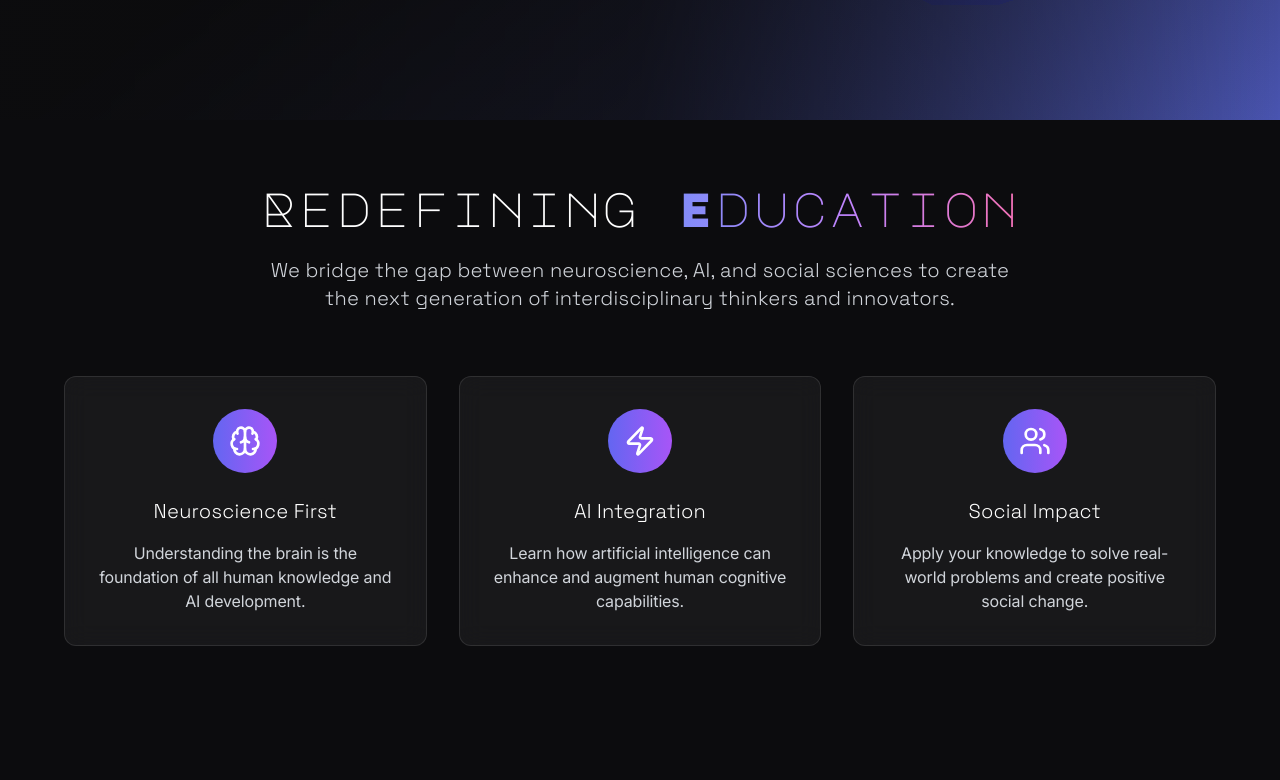
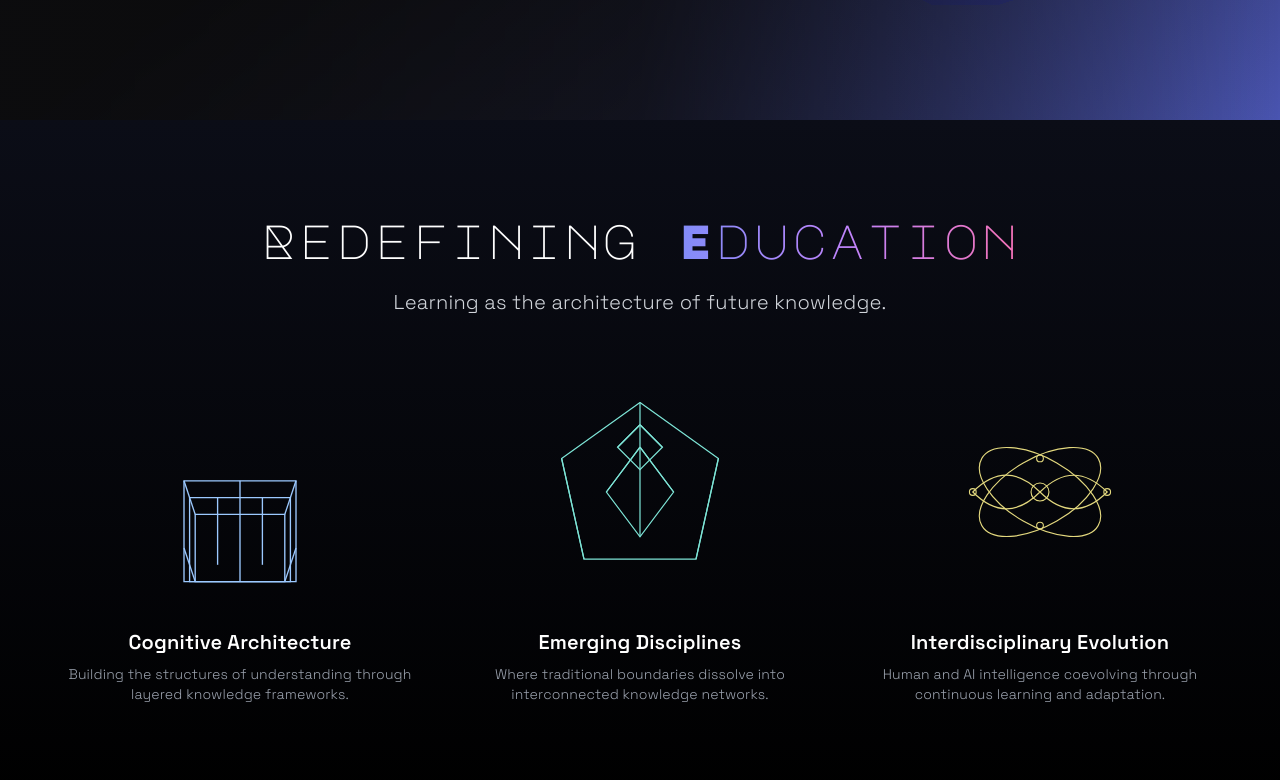
Before and after one commit to 12eonsf/noetex_academy, a Next.js app: page / in a window 1280 px wide. Shown: the part 680-1460 px from the top of the page. Built offline with nearby package versions, Linux system fonts and the light colour scheme.

Commit message:
Add lightweight line-drawing Redefining Education section with animated SVGs

```diff
--- a/app/page.tsx
+++ b/app/page.tsx
@@ -2,6 +2,7 @@ import Hero from '@/components/Hero'
 import Section from '@/components/Section'
 import CourseCard from '@/components/CourseCard'
 import MentorCard from '@/components/MentorCard'
+import RedefiningEducation from '@/components/RedefiningEducation'
 import { Brain, Zap, Users, Award, Quote, Star, ArrowRight, CheckCircle } from 'lucide-react'
 import Link from 'next/link'
 
@@ -187,52 +188,8 @@ export default function Home() {
     <div className="min-h-screen">
       <Hero />
 
-      {/* About Section */}
-      <Section id="about" className="bg-gradient-to-b from-noetex-black to-noetex-black/50">
-        <div className="container-custom">
-          <div className="text-center mb-16 animate-fade-in">
-            <h2 className="text-4xl lg:text-5xl font-mono-display mb-6">
-              Redefining <span className="gradient-text">Education</span>
-            </h2>
-            <p className="text-lg md:text-xl text-gray-300 max-w-3xl mx-auto leading-relaxed font-futura-1">
-              We bridge the gap between neuroscience, AI, and social sciences to create
-              the next generation of interdisciplinary thinkers and innovators.
-            </p>
-          </div>
-
-          <div className="grid grid-cols-1 md:grid-cols-3 gap-8">
-            {[
-              {
-                icon: Brain,
-                title: "Neuroscience First",
-                description: "Understanding the brain is the foundation of all human knowledge and AI development."
-              },
-              {
-                icon: Zap,
-                title: "AI Integration",
-                description: "Learn how artificial intelligence can enhance and augment human cognitive capabilities."
-              },
-              {
-                icon: Users,
-                title: "Social Impact",
-                description: "Apply your knowledge to solve real-world problems and create positive social change."
-              }
-            ].map((item, index) => (
-              <div
-                key={item.title}
-                className="text-center glass-card p-8 animate-fade-in-delay"
-                style={{ animationDelay: `${index * 0.2}s` }}
-              >
-                <div className="w-16 h-16 mx-auto mb-6 bg-gradient-to-r from-indigo-500 to-purple-500 rounded-full flex items-center justify-center">
-                  <item.icon className="h-8 w-8 text-white" />
-                </div>
-                <h3 className="text-xl font-futura-1 mb-4">{item.title}</h3>
-                <p className="text-gray-300">{item.description}</p>
-              </div>
-            ))}
-          </div>
-        </div>
-      </Section>
+      {/* Redefining Education Section */}
+      <RedefiningEducation />
 
       {/* Programs Section */}
       <Section id="programs" className="bg-gradient-to-b from-noetex-black/50 to-noetex-black">
--- /dev/null
+++ b/components/RedefiningEducation.tsx
@@ -0,0 +1,102 @@
+'use client'
+import { useEffect } from 'react'
+import './redefining.css'
+
+export default function RedefiningEducation() {
+  useEffect(() => {
+    const targets = document.querySelectorAll('.draw-on-scroll')
+    const observer = new IntersectionObserver(entries => {
+      entries.forEach(entry => {
+        if (entry.isIntersecting) entry.target.classList.add('is-visible')
+      })
+    }, { threshold: 0.3 })
+    targets.forEach(t => observer.observe(t))
+    return () => observer.disconnect()
+  }, [])
+
+  return (
+    <section className="bg-gradient-to-b from-[#0b0d17] to-black text-white py-24 text-center">
+      <div className="container-custom">
+        <h2 className="text-4xl lg:text-5xl font-mono-display mb-6">
+          Redefining <span className="gradient-text">Education</span>
+        </h2>
+        <p className="text-lg md:text-xl text-gray-300 max-w-3xl mx-auto leading-relaxed font-futura-1 mb-16">
+          Learning as the architecture of future knowledge.
+        </p>
+
+        <div className="grid grid-cols-1 md:grid-cols-3 gap-12 max-w-6xl mx-auto">
+          {/* 1. Cognitive Architecture */}
+          <div className="draw-on-scroll">
+            <svg viewBox="0 0 200 200" className="mx-auto line-draw-svg w-48 h-48 md:w-56 md:h-56">
+              <g stroke="#9cc9ff" strokeWidth="1.2" fill="none">
+                {/* Base cube */}
+                <rect x="60" y="120" width="80" height="60"/>
+                <rect x="55" y="105" width="90" height="75"/>
+                <rect x="50" y="90" width="100" height="90"/>
+                {/* Connection lines */}
+                <line x1="60" y1="120" x2="50" y2="90"/>
+                <line x1="140" y1="120" x2="150" y2="90"/>
+                <line x1="60" y1="180" x2="50" y2="150"/>
+                <line x1="140" y1="180" x2="150" y2="150"/>
+                {/* Vertical lines */}
+                <line x1="100" y1="90" x2="100" y2="180"/>
+                <line x1="80" y1="105" x2="80" y2="165"/>
+                <line x1="120" y1="105" x2="120" y2="165"/>
+              </g>
+            </svg>
+            <h3 className="mt-6 text-xl font-futura-1 font-semibold mb-2">Cognitive Architecture</h3>
+            <p className="text-sm text-gray-400 font-futura-1">Building the structures of understanding through layered knowledge frameworks.</p>
+          </div>
+
+          {/* 2. Emerging Disciplines */}
+          <div className="draw-on-scroll">
+            <svg viewBox="0 0 200 200" className="mx-auto line-draw-svg w-48 h-48 md:w-56 md:h-56">
+              <g stroke="#7de4d6" strokeWidth="1.1" fill="none">
+                {/* Main polygon */}
+                <polygon points="100,20 170,70 150,160 50,160 30,70"/>
+                {/* Inner connections */}
+                <polygon points="100,60 130,100 100,140 70,100"/>
+                <polygon points="100,40 120,60 100,80 80,60"/>
+                {/* Network lines */}
+                <line x1="100" y1="20" x2="100" y2="140"/>
+                <line x1="100" y1="60" x2="130" y2="100"/>
+                <line x1="100" y1="60" x2="70" y2="100"/>
+                <line x1="100" y1="40" x2="120" y2="60"/>
+                <line x1="100" y1="40" x2="80" y2="60"/>
+                {/* Corner connections */}
+                <line x1="30" y1="70" x2="50" y2="160"/>
+                <line x1="170" y1="70" x2="150" y2="160"/>
+              </g>
+            </svg>
+            <h3 className="mt-6 text-xl font-futura-1 font-semibold mb-2">Emerging Disciplines</h3>
+            <p className="text-sm text-gray-400 font-futura-1">Where traditional boundaries dissolve into interconnected knowledge networks.</p>
+          </div>
+
+          {/* 3. Interdisciplinary Evolution */}
+          <div className="draw-on-scroll">
+            <svg viewBox="0 0 200 200" className="mx-auto line-draw-svg w-48 h-48 md:w-56 md:h-56">
+              <g stroke="#e3d87e" strokeWidth="1.0" fill="none">
+                {/* First orbit */}
+                <ellipse cx="100" cy="100" rx="60" ry="30" transform="rotate(30 100 100)"/>
+                {/* Second orbit */}
+                <ellipse cx="100" cy="100" rx="60" ry="30" transform="rotate(-30 100 100)"/>
+                {/* Central convergence */}
+                <circle cx="100" cy="100" r="8"/>
+                {/* Connection points */}
+                <circle cx="160" cy="100" r="3"/>
+                <circle cx="40" cy="100" r="3"/>
+                <circle cx="100" cy="70" r="3"/>
+                <circle cx="100" cy="130" r="3"/>
+                {/* Spiral connections */}
+                <path d="M100,100 Q130,70 160,100 Q130,130 100,100"/>
+                <path d="M100,100 Q70,130 40,100 Q70,70 100,100"/>
+              </g>
+            </svg>
+            <h3 className="mt-6 text-xl font-futura-1 font-semibold mb-2">Interdisciplinary Evolution</h3>
+            <p className="text-sm text-gray-400 font-futura-1">Human and AI intelligence coevolving through continuous learning and adaptation.</p>
+          </div>
+        </div>
+      </div>
+    </section>
+  )
+}
--- /dev/null
+++ b/components/redefining.css
@@ -0,0 +1,104 @@
+/* Redefining Education - Line Drawing Animations */
+
+.line-draw-svg path,
+.line-draw-svg rect,
+.line-draw-svg line,
+.line-draw-svg polygon,
+.line-draw-svg ellipse,
+.line-draw-svg circle {
+  stroke-dasharray: 500;
+  stroke-dashoffset: 500;
+  transition: stroke-dashoffset 2s ease-out;
+}
+
+.draw-on-scroll.is-visible path,
+.draw-on-scroll.is-visible rect,
+.draw-on-scroll.is-visible line,
+.draw-on-scroll.is-visible polygon,
+.draw-on-scroll.is-visible ellipse,
+.draw-on-scroll.is-visible circle {
+  stroke-dashoffset: 0;
+}
+
+/* Staggered animation for multiple elements */
+.draw-on-scroll.is-visible path:nth-child(1) {
+  transition-delay: 0s;
+}
+
+.draw-on-scroll.is-visible path:nth-child(2) {
+  transition-delay: 0.2s;
+}
+
+.draw-on-scroll.is-visible path:nth-child(3) {
+  transition-delay: 0.4s;
+}
+
+.draw-on-scroll.is-visible rect:nth-child(1) {
+  transition-delay: 0s;
+}
+
+.draw-on-scroll.is-visible rect:nth-child(2) {
+  transition-delay: 0.3s;
+}
+
+.draw-on-scroll.is-visible rect:nth-child(3) {
+  transition-delay: 0.6s;
+}
+
+.draw-on-scroll.is-visible line:nth-child(1) {
+  transition-delay: 0.9s;
+}
+
+.draw-on-scroll.is-visible line:nth-child(2) {
+  transition-delay: 1.1s;
+}
+
+.draw-on-scroll.is-visible line:nth-child(3) {
+  transition-delay: 1.3s;
+}
+
+.draw-on-scroll.is-visible line:nth-child(4) {
+  transition-delay: 1.5s;
+}
+
+.draw-on-scroll.is-visible line:nth-child(5) {
+  transition-delay: 1.7s;
+}
+
+.draw-on-scroll.is-visible line:nth-child(6) {
+  transition-delay: 1.9s;
+}
+
+.draw-on-scroll.is-visible line:nth-child(7) {
+  transition-delay: 2.1s;
+}
+
+/* Mobile responsive adjustments */
+@media (max-width: 768px) {
+  .line-draw-svg {
+    width: 12rem !important;
+    height: 12rem !important;
+  }
+
+  .line-draw-svg path,
+  .line-draw-svg rect,
+  .line-draw-svg line,
+  .line-draw-svg polygon,
+  .line-draw-svg ellipse,
+  .line-draw-svg circle {
+    stroke-width: 0.8;
+  }
+}
+
+/* Hover effects for desktop */
+@media (min-width: 768px) {
+  .draw-on-scroll:hover .line-draw-svg path,
+  .draw-on-scroll:hover .line-draw-svg rect,
+  .draw-on-scroll:hover .line-draw-svg line,
+  .draw-on-scroll:hover .line-draw-svg polygon,
+  .draw-on-scroll:hover .line-draw-svg ellipse,
+  .draw-on-scroll:hover .line-draw-svg circle {
+    stroke-width: 1.5;
+    transition: stroke-width 0.3s ease;
+  }
+}
```
